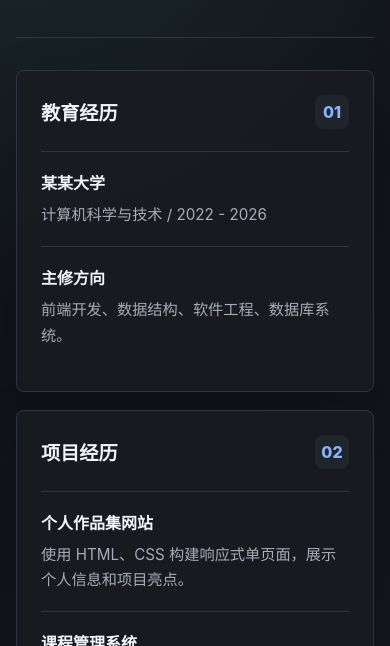
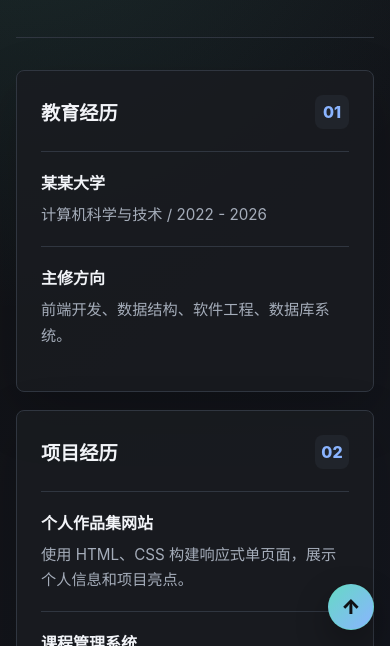
Before and after one commit to han6nu-collab/my-first-project, a plain HTML site: page index.html in a window 390 px wide. Shown: the part 198-844 px from the top of the page. Drawn offline with Linux system fonts and the light colour scheme.

Commit message:
Add back-to-top button

```diff
--- a/index.html
+++ b/index.html
@@ -19,6 +19,10 @@
 
     * {
       box-sizing: border-box;
+    }
+
+    html {
+      scroll-behavior: smooth;
     }
 
     body {
@@ -166,6 +170,37 @@
       font-weight: 700;
     }
 
+    .back-to-top {
+      position: fixed;
+      right: 24px;
+      bottom: 24px;
+      z-index: 10;
+      width: 52px;
+      height: 52px;
+      display: grid;
+      place-items: center;
+      border: 1px solid rgba(102, 217, 198, 0.52);
+      border-radius: 50%;
+      background: linear-gradient(135deg, var(--accent), var(--accent-2));
+      color: #101114;
+      font-size: 1.45rem;
+      font-weight: 900;
+      text-decoration: none;
+      box-shadow: 0 14px 34px rgba(0, 0, 0, 0.32);
+      transition: transform 180ms ease, box-shadow 180ms ease, opacity 180ms ease;
+    }
+
+    .back-to-top:hover,
+    .back-to-top:focus-visible {
+      transform: translateY(-4px);
+      box-shadow: 0 18px 42px rgba(102, 217, 198, 0.24);
+      outline: none;
+    }
+
+    .back-to-top:active {
+      transform: translateY(-1px);
+    }
+
     @media (max-width: 820px) {
       header {
         align-items: flex-start;
@@ -179,11 +214,19 @@
       section {
         min-height: auto;
       }
+
+      .back-to-top {
+        right: 16px;
+        bottom: 16px;
+        width: 46px;
+        height: 46px;
+        font-size: 1.25rem;
+      }
     }
   </style>
 </head>
 <body>
-  <div class="page">
+  <div id="top" class="page">
     <header>
       <div class="name-block">
         <p class="eyebrow">Personal Homepage</p>
@@ -251,5 +294,6 @@
       </section>
     </main>
   </div>
+  <a class="back-to-top" href="#top" aria-label="返回页面顶部" title="返回顶部">↑</a>
 </body>
 </html>
```
